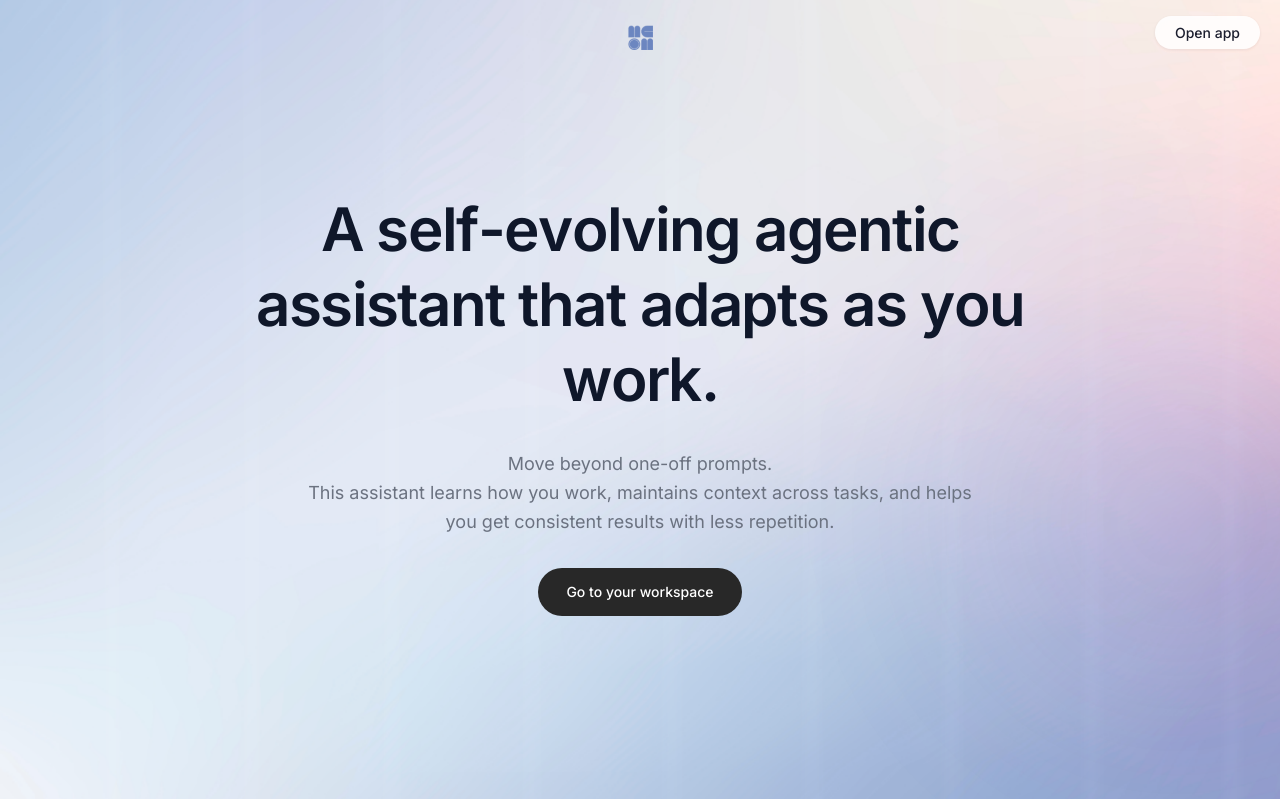
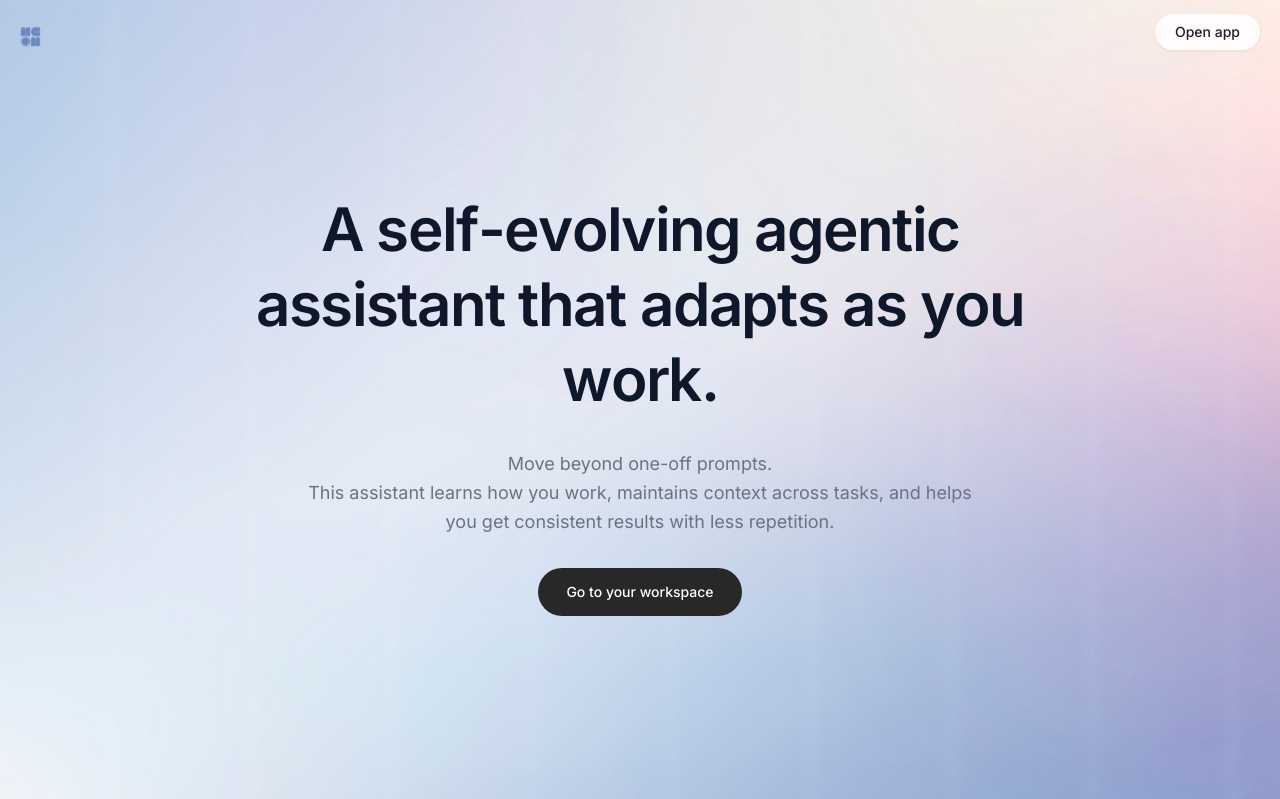
Before and after one commit to Edward-H26/MIRA, a Django app: page / in a window 1280 px wide. Shown: the top 799 px of the page. Run offline with Django 5.2, Linux system fonts and the light colour scheme; the visitor is signed in with stand-in values (Sample User, id 1); data comes from the database, SQL or seed files in the repository; data that the repository does not hold is empty; style sheets or scripts are compiled from the project's sources; parts of the project's set-up code (start-up, migrations or seed data) failed here and were passed over.

Commit message:
fix landing page logo issue

```diff
--- a/memoria/templates/memoria/landing.html
+++ b/memoria/templates/memoria/landing.html
@@ -27,16 +27,15 @@
       </div>
 
       <div class="relative z-10">
-        <nav class="landing-nav relative z-20 flex items-center justify-center" style="min-height: 64px; padding: 12px 20px;">
-          <a href="{% url 'memoria:landing' %}" class="landing-nav-logo shrink-0" style="display: inline-flex; align-items: center; justify-content: center; width: 36px; height: 36px;">
+        <nav class="landing-nav relative z-20 flex items-center justify-between" style="min-height: 64px; padding: 14px 20px;">
+          <a href="{% url 'memoria:landing' %}" class="landing-nav-logo shrink-0" style="display: inline-flex; align-items: center; justify-content: center; height: 36px;">
             <img
               src="{% static 'images/logomark.png' %}"
               alt="Memoria logo"
-              style="width: 100%; height: 100%; display: block; object-fit: contain;"
+              style="height: 28px; width: auto; display: block; object-fit: contain; object-position: center center;"
             >
           </a>
 
-          <div style="position: absolute; right: 20px; top: 50%; transform: translateY(-50%);">
           {% if user.is_authenticated %}
             <a href="{% url 'memoria:home' %}" class="px-5 py-2 rounded-full text-sm font-medium transition-colors" style="background: rgba(255, 255, 255, 0.85); color: #1C1E2E; backdrop-filter: saturate(150%) blur(10px); -webkit-backdrop-filter: saturate(150%) blur(10px); box-shadow: 0 1px 3px rgba(28, 30, 46, 0.08);">
               Open app
@@ -46,7 +45,6 @@
               Sign in
             </button>
           {% endif %}
-          </div>
         </nav>
 
         <section id="hero" data-scroll="hero" class="px-5 py-12 md:py-20 lg:py-24 text-center max-w-4xl mx-auto">
@@ -86,7 +84,7 @@
           <h2 class="reveal-split text-3xl md:text-4xl lg:text-5xl font-semibold text-mm-text tracking-tight max-w-4xl mx-auto leading-tight">
             Ever had a hard deadline, but the one person you need is just not available?
           </h2>
-          <div class="grid grid-cols-1 md:grid-cols-3 gap-6 md:gap-8 mt-12 md:mt-16">
+          <div class="grid grid-cols-1 md:grid-cols-3 gap-6 md:gap-8 mt-12 md:mt-16" style="margin-top: 96px;">
             <article class="problem-card" data-accent="blue">
               <div class="problem-card__halo"></div>
               <div class="problem-icon">
```
Lines whose indentation alone changed are shown as unchanged.
